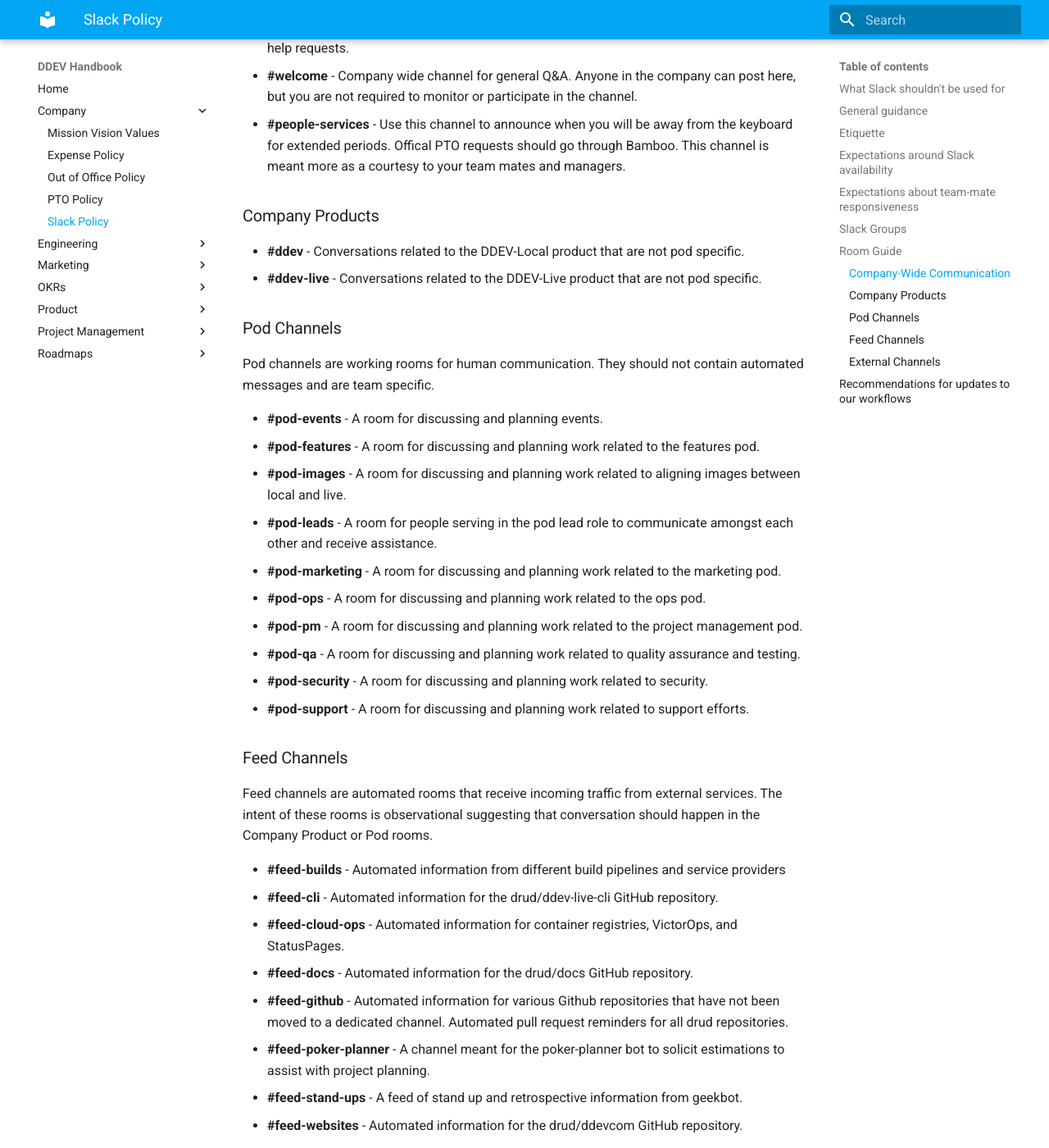
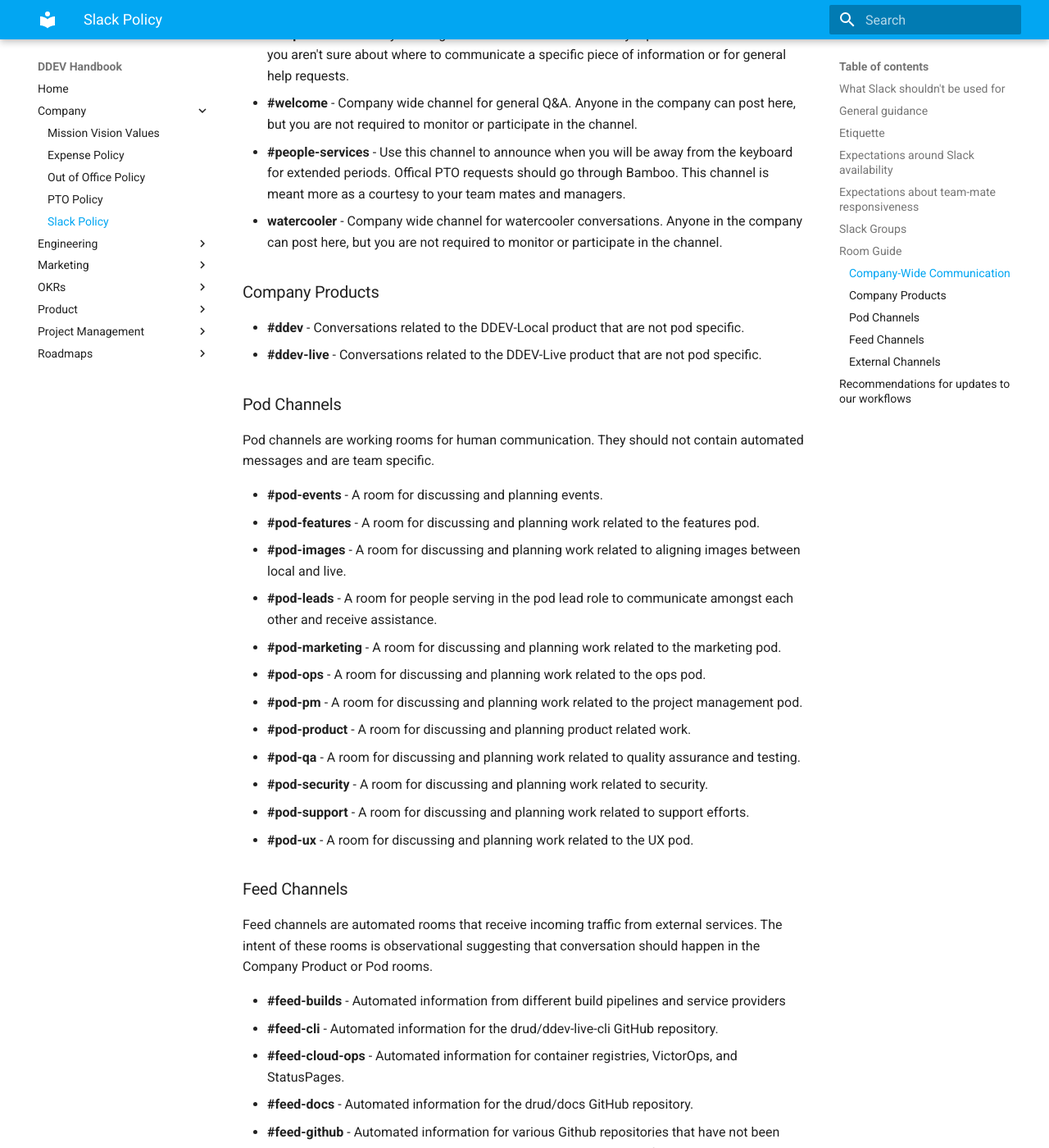
Before and after one commit to fru-io/handbook, an MkDocs documentation site: the page built from docs/company/slack-policy.md, in a window 1280 px wide and 1400 px high, scrolled down 2680 px. Shown: the whole window at 82% size. Built offline with MkDocs 1.6.1 and Material for MkDocs 9.7.7, drawn with Linux system fonts in a browser that asks for light colours; some of the changed text lies outside the part shown.

Commit message:
added: (#50)
- @ux Slack group
- #pod-ux Slack Channel
- #pod-product Slack Channel
- #watercooler Slack Channel

```diff
--- a/docs/company/slack-policy.md
+++ b/docs/company/slack-policy.md
@@ -60,6 +60,7 @@ You can ping specific department groups to alert the members in that group.
 - **@ops** - This will ping everyone associated with the Ops Pod.
 - **@pm** - This will ping everyone associated with the Project Management Pod.
 - **@product** - This will ping everyone associated with the Product Pod.
+- **@ux** - This will ping everyone associated with the UX Pod.
 
 ## Room Guide
 
@@ -69,6 +70,7 @@ You can ping specific department groups to alert the members in that group.
 - **#help** - This is where you can go to receive assistance with any topic. It can be useful when you aren't sure about where to communicate a specific piece of information or for general help requests.
 - **#welcome** - Company wide channel for general Q&A. Anyone in the company can post here, but you are not required to monitor or participate in the channel.
 - **#people-services** - Use this channel to announce when you will be away from the keyboard for extended periods. Offical PTO requests should go through Bamboo. This channel is meant more as a courtesy to your team mates and managers.
+- **watercooler** - Company wide channel for watercooler conversations. Anyone in the company can post here, but you are not required to monitor or participate in the channel.
 
 ### Company Products
 
@@ -86,9 +88,11 @@ Pod channels are working rooms for human communication. They should not contain
 - **#pod-marketing** - A room for discussing and planning work related to the marketing pod.
 - **#pod-ops** - A room for discussing and planning work related to the ops pod.
 - **#pod-pm** - A room for discussing and planning work related to the project management pod.
+- **#pod-product** - A room for discussing and planning product related work.
 - **#pod-qa** - A room for discussing and planning work related to quality assurance and testing.
 - **#pod-security** - A room for discussing and planning work related to security.
 - **#pod-support** - A room for discussing and planning work related to support efforts.
+- **#pod-ux** - A room for discussing and planning work related to the UX pod.
 
 ### Feed Channels
 
```
Also changed, not shown: other parts of docs/company/slack-policy.md (+0 -1 lines).
